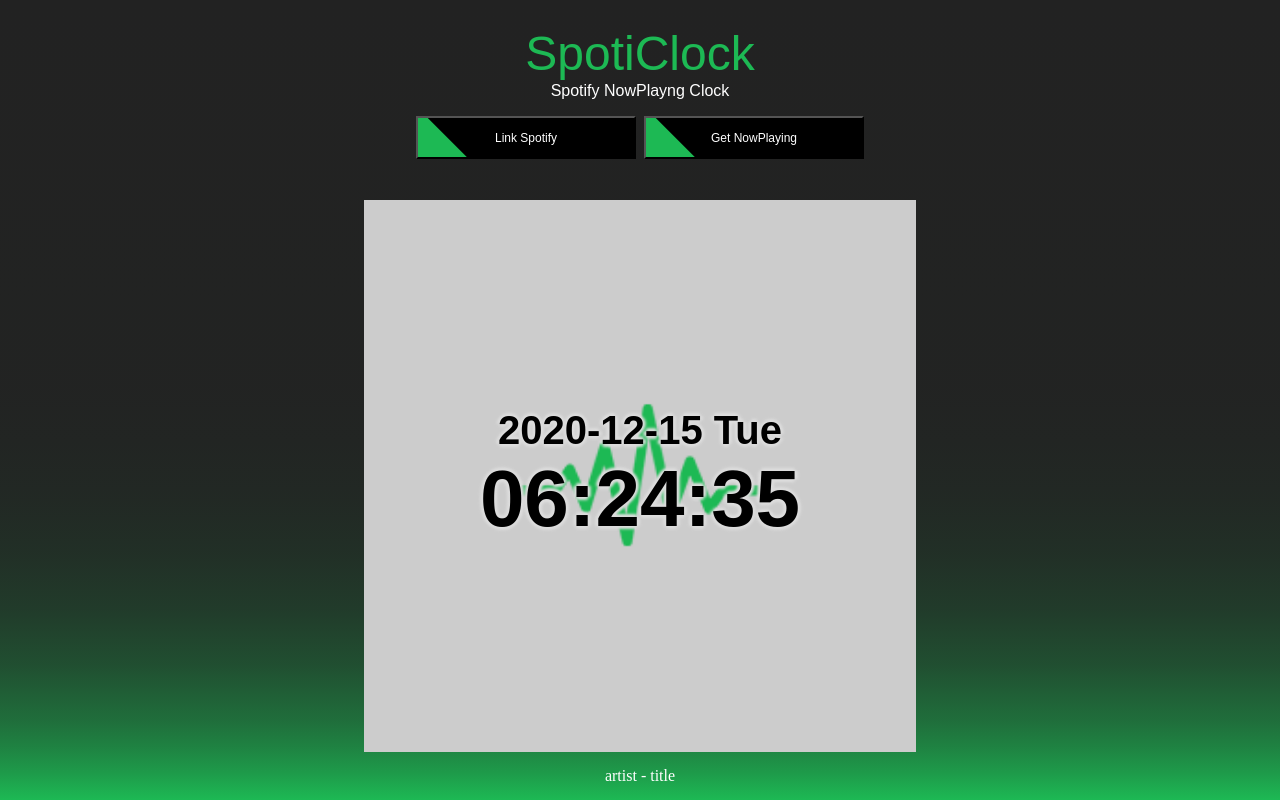
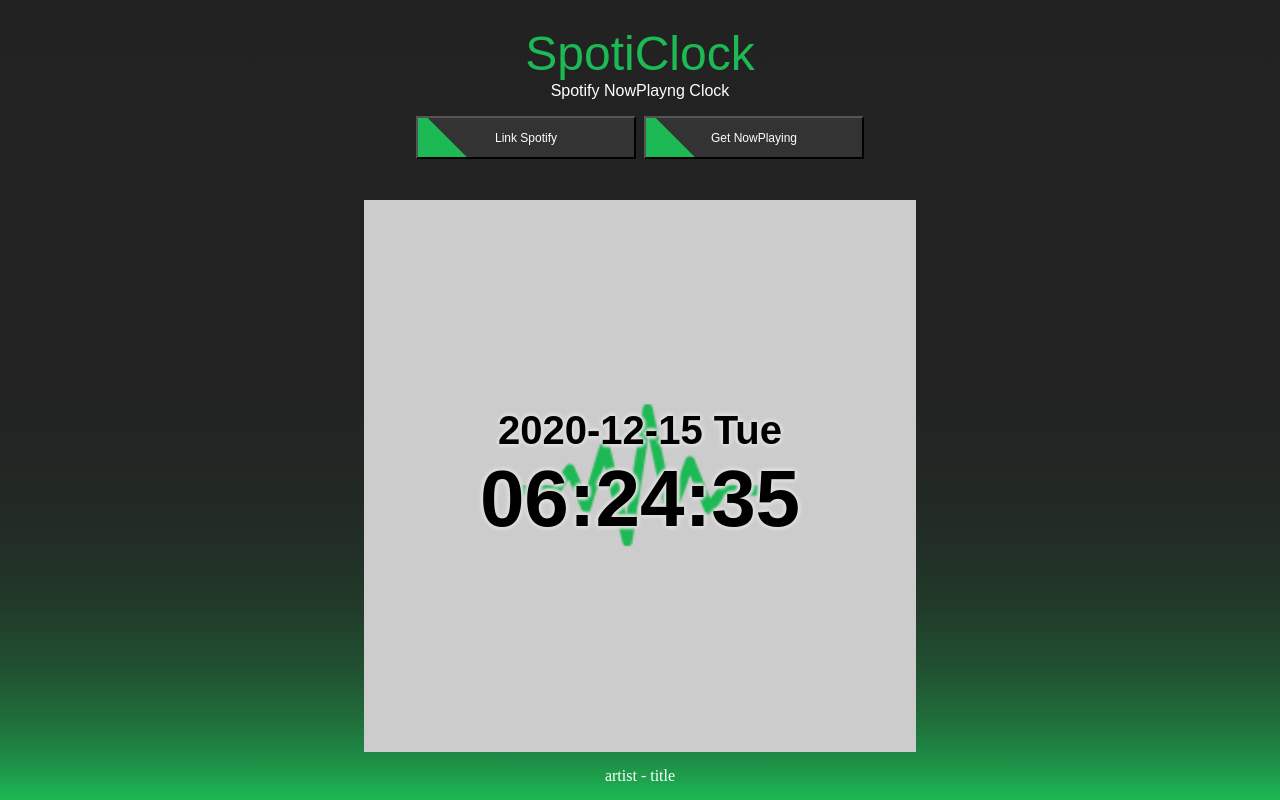
Before and after one commit to nacal/spoticlock, a Vue app: page / in a window 1280 px wide. Built offline with nearby package versions, Linux system fonts and the light colour scheme; a web font is replaced by a local one.

Commit message:
change button color

```diff
--- a/src/components/Button.vue
+++ b/src/components/Button.vue
@@ -34,7 +34,7 @@
     }
 
     color: #fff;
-    background: #000;
+    background: #333;
     position: relative;
     width: 220px;
 
```
